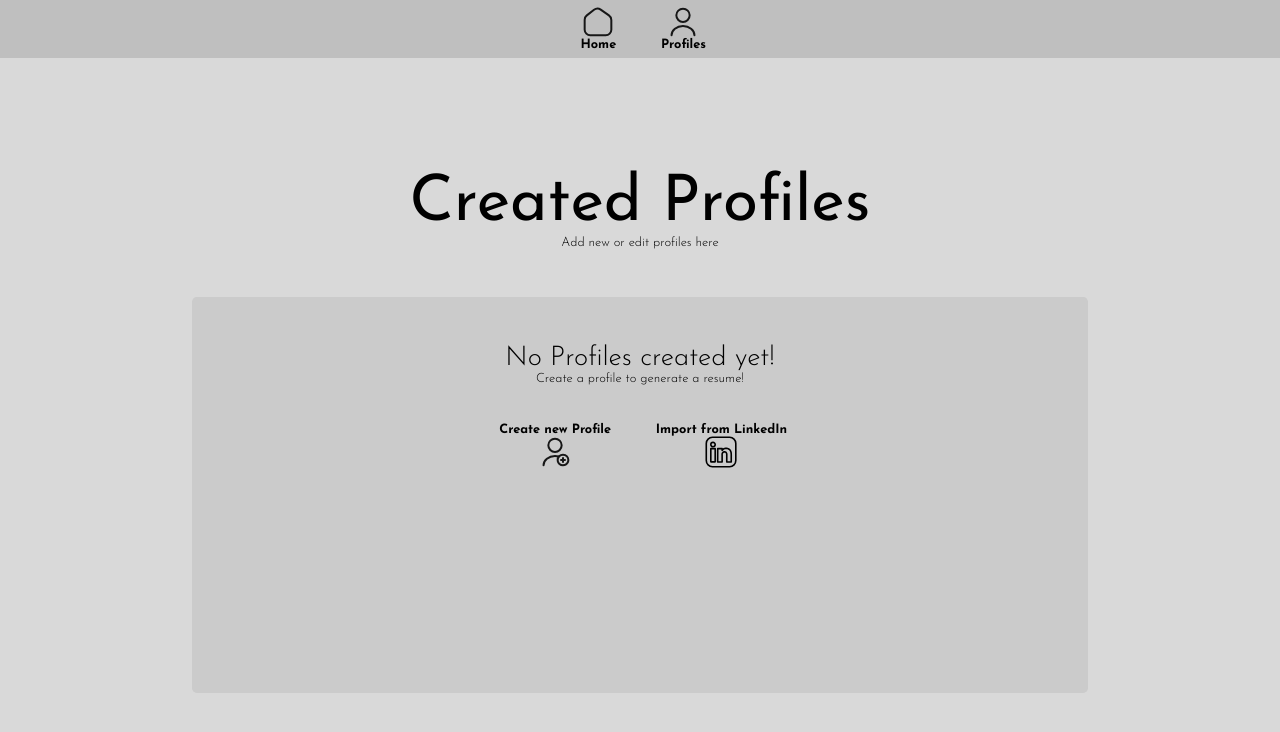
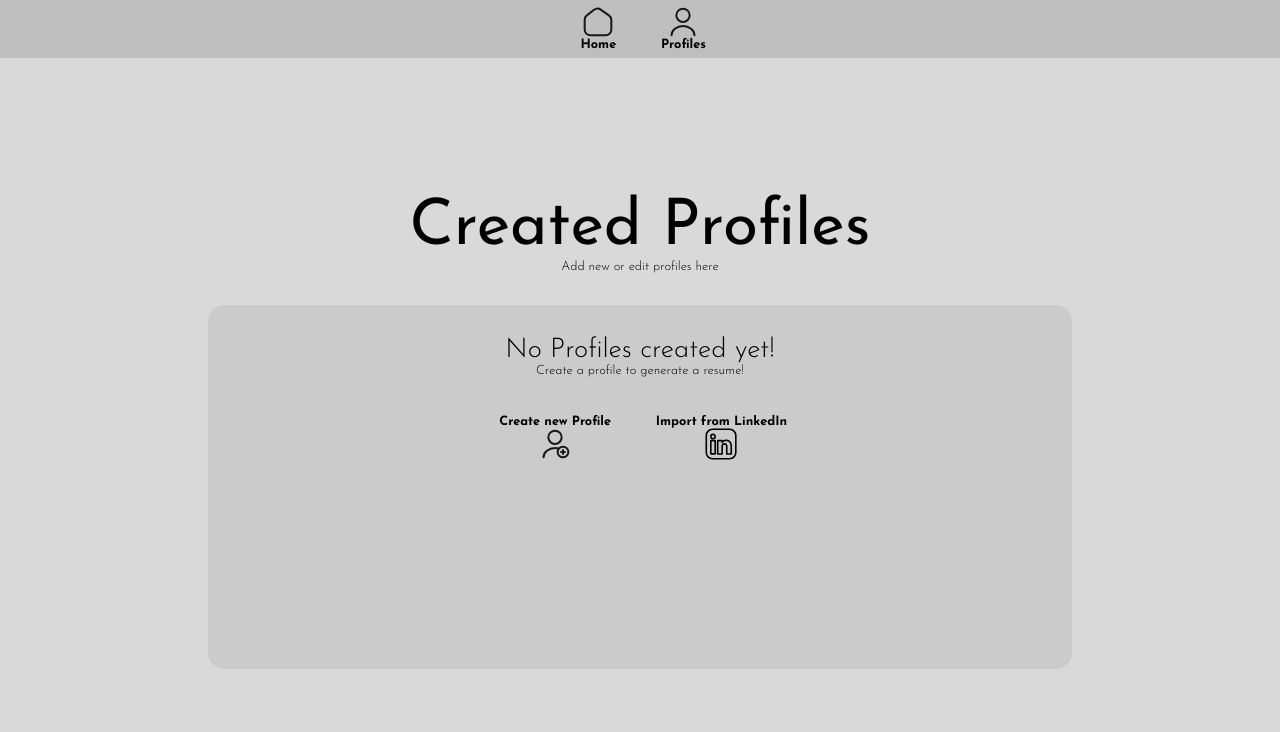
Before and after one commit to Bilal-A-G/Resume-Personalizer, a Flask app: page /profiles in a window 1280 px wide. Shown: the top 732 px of the page. Run offline with Flask 3, Linux system fonts and the light colour scheme; parts of the project's set-up code (start-up, migrations or seed data) failed here and were passed over.

Commit message:
Finished cleaning up CSS for profile list
- Removed all specific styles, replaced them with a combo of generic ones, except for the elements related to the blur overlay

```diff
--- a/static/loadProfileList.js
+++ b/static/loadProfileList.js
@@ -60,10 +60,10 @@ function CreateProfileListEntry(parent, index, name) {
     const date = name.split('|')[1]
 
     const backgroundRow = document.createElement("div")
-    backgroundRow.className = "bg-g bor-sm fx-h"
+    backgroundRow.className = "bg-g bor-sm aIRC"
     const profileName = document.createElement("div")
     profileName.textContent = actualName
-    profileName.className = "t-S t-bol aICC aIRC w-50p"
+    profileName.className = "t-S t-bol aICC aIRC w-25p"
     const dateCreated = document.createElement("div")
     dateCreated.className = "t-XS aICC aIRC w-25p"
     dateCreated.textContent = date
--- a/static/website.css
+++ b/static/website.css
@@ -19,22 +19,6 @@ html{
     flex-direction: column;
     scrollbar-gutter: stable;
     gap: 0.5em;
-}
-
-.listContainer{
-    width: 80%;
-    max-width: 800px;
-    min-height: 300px;
-    margin-left: auto;
-    margin-right: auto;
-    margin-top: 6vh;
-    padding: 3em;
-    border-radius: 0.3em;
-    background-color: #cbcbcb;
-    display: flex;
-    flex-direction: column;
-    justify-content: start;
-    align-items: center;
 }
 
 .grid{
@@ -286,17 +270,20 @@ html{
     top: 0;
 }
 
-.fx-h{
-    display: flex;
-    flex-direction: row;
-}
-
 .pL-a{
     padding-left: auto;
 }
 
 .pR-a{
     padding-right: auto;
+}
+
+.mL-a{
+    margin-left: auto;
+}
+
+.mR-a{
+    margin-right: auto;
 }
 
 .lCG-1e{
@@ -487,6 +474,10 @@ html{
     background-color: #d9d9d9;
 }
 
+.bg-lg{
+    background-color: #cbcbcb;
+}
+
 .bg-dg{
     background-color: rgba(190, 190, 190, 0.95)
 }
@@ -506,6 +497,14 @@ html{
     width: 50%;
 }
 
+.mW-800px{
+    max-width: 800px;
+}
+
+.minH-300px{
+    min-height: 300px;
+}
+
 .w-25p{
     width: 25%;
 }
@@ -516,6 +515,14 @@ html{
 
 .w-2em{
     width: 2em;
+}
+
+.w-80p{
+    width: 80%;
+}
+
+.pA-2em{
+    padding: 2em;
 }
 
 .w-100{
--- a/templates/profileList.html
+++ b/templates/profileList.html
@@ -35,10 +35,10 @@
         <div class="hiddenOverlay" id="hiddenOverlayConfirm">
             <div class="blurOverlay" id="blurOverlayConfirm"></div>
             <div class="profileSelection" id="deleteProfileContents">
-                <div class="t-L"> Delete Profile?</div>
-                <div class="t-XS" id="deleteText">Attempted to delete :  </div>
-                <div class="t-XS"> This action cannot be undone! </div>
-                <div class="buttonHolderTopSpacing lgBottomMargin">
+                <div class="t-L aIRC mt-1e"> Delete Profile?</div>
+                <div class="t-XS aIRC" id="deleteText">Attempted to delete :  </div>
+                <div class="t-XS aIRC mt-1e"> This action cannot be undone! </div>
+                <div class="aIRC mt-1e">
                     <button class="btn" id="Confirm">
                         Confirm
                         <img class="w-2-5em" src="{{url_for('static', filename='images/Submit.svg')}}">
@@ -52,8 +52,8 @@
         </div>
         <div class="t-XL aICC mt-1e">Created Profiles</div>
         <div class="t-XS aICC">Add new or edit profiles here</div>
-        <div class="listContainer">
-            <div class="holder" id="noProfiles">
+        <div class="pA-2em mt-2e w-80p mR-a mL-a aICC bg-lg bor-sm mW-800px minH-300px">
+            <div id="noProfiles">
                 <div class="t-S bAICC">No Profiles created yet!</div>
                 <div class="t-XS bAICC">Create a profile to generate a resume!</div>
                 <div class="aIRC mt-2e">
```
Also changed, not shown: other parts of static/website.css (+0 -80 lines).
